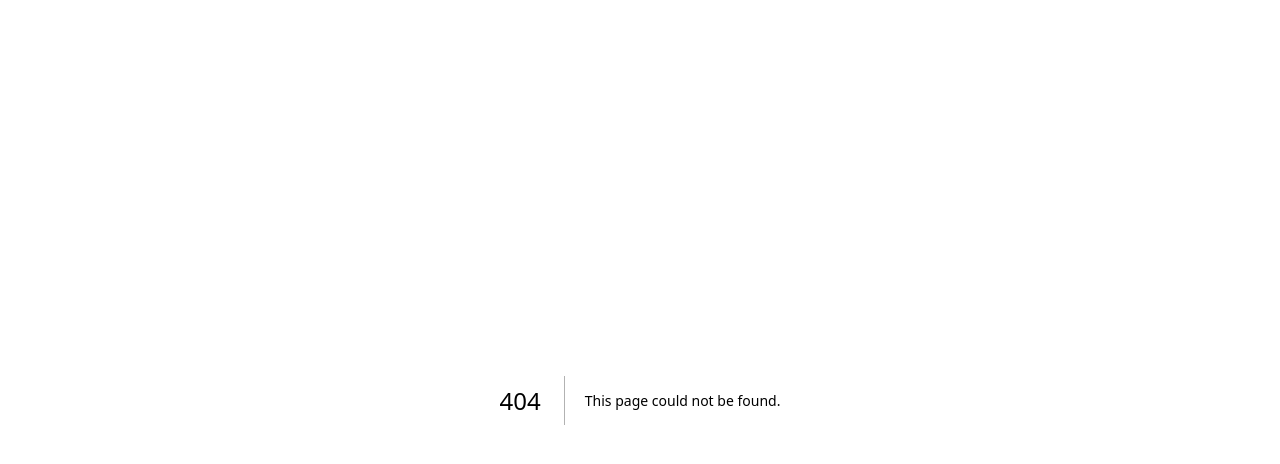
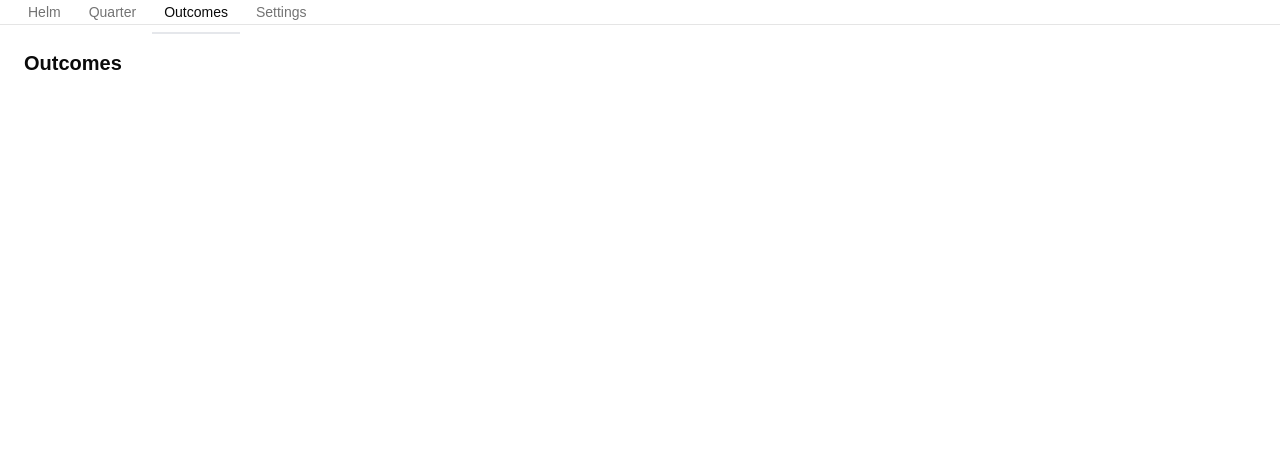
Before and after one commit to erikdohnberg/helm, a Next.js app: page /outcomes in a window 1280 px wide. Before the commit this address had no page. Shown: the top 464 px of the page. Built offline with nearby package versions, Linux system fonts and the light colour scheme.

Commit message:
Add TopNav component and Placeholder Pages

```diff
--- a/app/(app)/layout.tsx
+++ b/app/(app)/layout.tsx
@@ -1,7 +1,14 @@
+import { TopNav } from "@/components/app-shell/top-nav";
+
 export default function AppLayout({
   children,
 }: {
   children: React.ReactNode;
 }) {
-  return <>{children}</>;
+  return (
+    <>
+      <TopNav />
+      <main className="p-6">{children}</main>
+    </>
+  );
 }
--- /dev/null
+++ b/app/(app)/outcomes/page.tsx
@@ -0,0 +1,7 @@
+export default function OutcomesPage() {
+  return (
+    <div>
+      <h1 className="text-xl font-semibold text-foreground">Outcomes</h1>
+    </div>
+  );
+}
--- /dev/null
+++ b/app/(app)/quarter/page.tsx
@@ -0,0 +1,7 @@
+export default function QuarterPage() {
+  return (
+    <div>
+      <h1 className="text-xl font-semibold text-foreground">Quarter</h1>
+    </div>
+  );
+}
--- /dev/null
+++ b/app/(app)/settings/page.tsx
@@ -0,0 +1,7 @@
+export default function SettingsPage() {
+  return (
+    <div>
+      <h1 className="text-xl font-semibold text-foreground">Settings</h1>
+    </div>
+  );
+}
--- /dev/null
+++ b/components/app-shell/top-nav.tsx
@@ -0,0 +1,57 @@
+"use client";
+
+import Link from "next/link";
+import { usePathname } from "next/navigation";
+import { cn } from "@/lib/utils";
+
+const navItems = [
+  { href: "/quarter", label: "Helm" },
+  { href: "/quarter", label: "Quarter" },
+  { href: "/outcomes", label: "Outcomes" },
+  { href: "/settings", label: "Settings" },
+] as const;
+
+function NavLink({
+  href,
+  children,
+  isActive,
+}: {
+  href: string;
+  children: React.ReactNode;
+  isActive: boolean;
+}) {
+  return (
+    <Link
+      href={href}
+      className={cn(
+        "px-3 py-3 text-sm transition-colors",
+        isActive
+          ? "font-medium text-foreground border-b-2 border-foreground/20 -mb-px"
+          : "text-muted-foreground hover:text-foreground/80"
+      )}
+    >
+      {children}
+    </Link>
+  );
+}
+
+export function TopNav() {
+  const pathname = usePathname();
+
+  return (
+    <nav
+      className="border-b border-border bg-background"
+      aria-label="Main navigation"
+    >
+      <ul className="flex gap-1 px-4">
+        {navItems.map(({ href, label }) => (
+          <li key={label}>
+            <NavLink href={href} isActive={pathname === href}>
+              {label}
+            </NavLink>
+          </li>
+        ))}
+      </ul>
+    </nav>
+  );
+}
```
